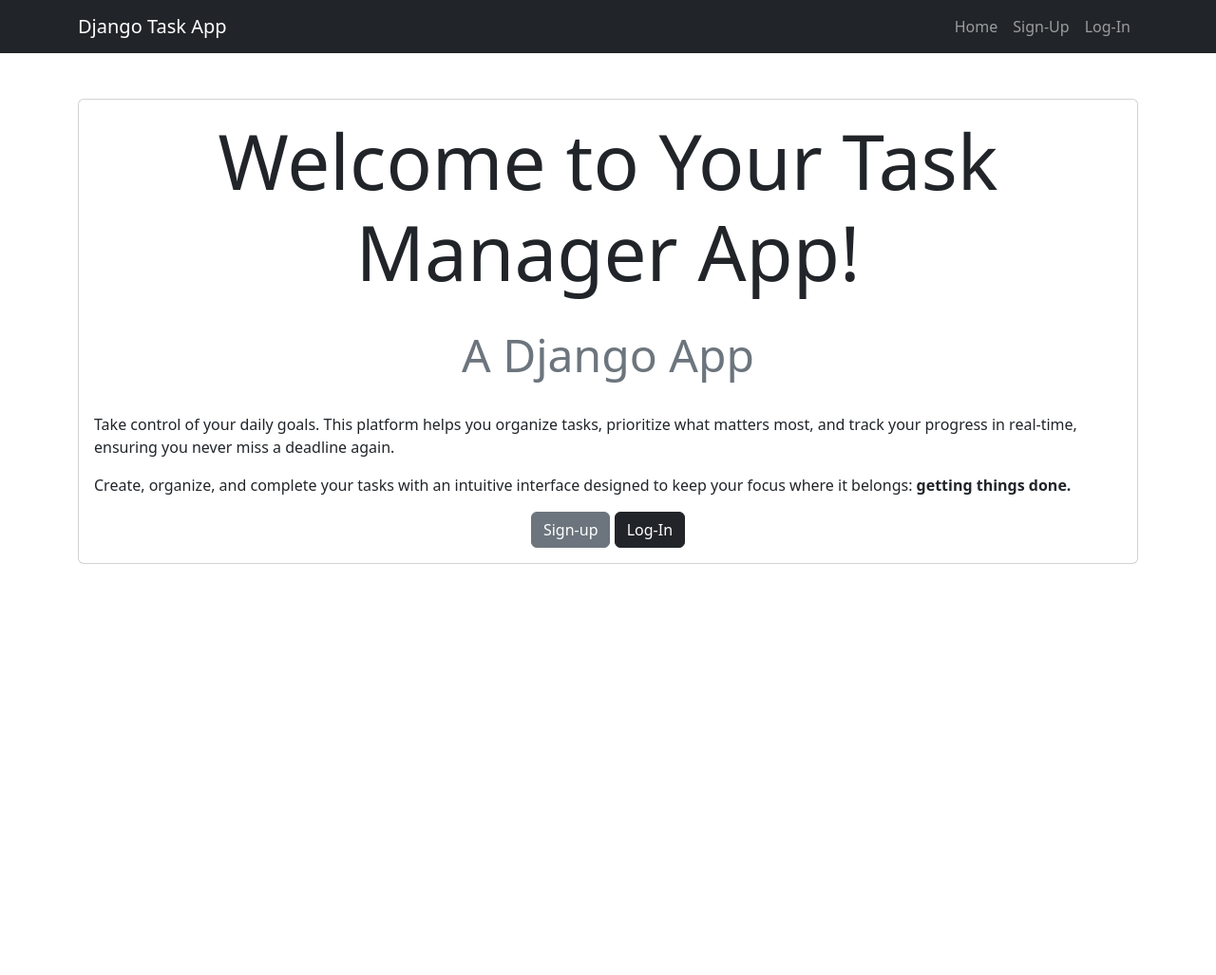
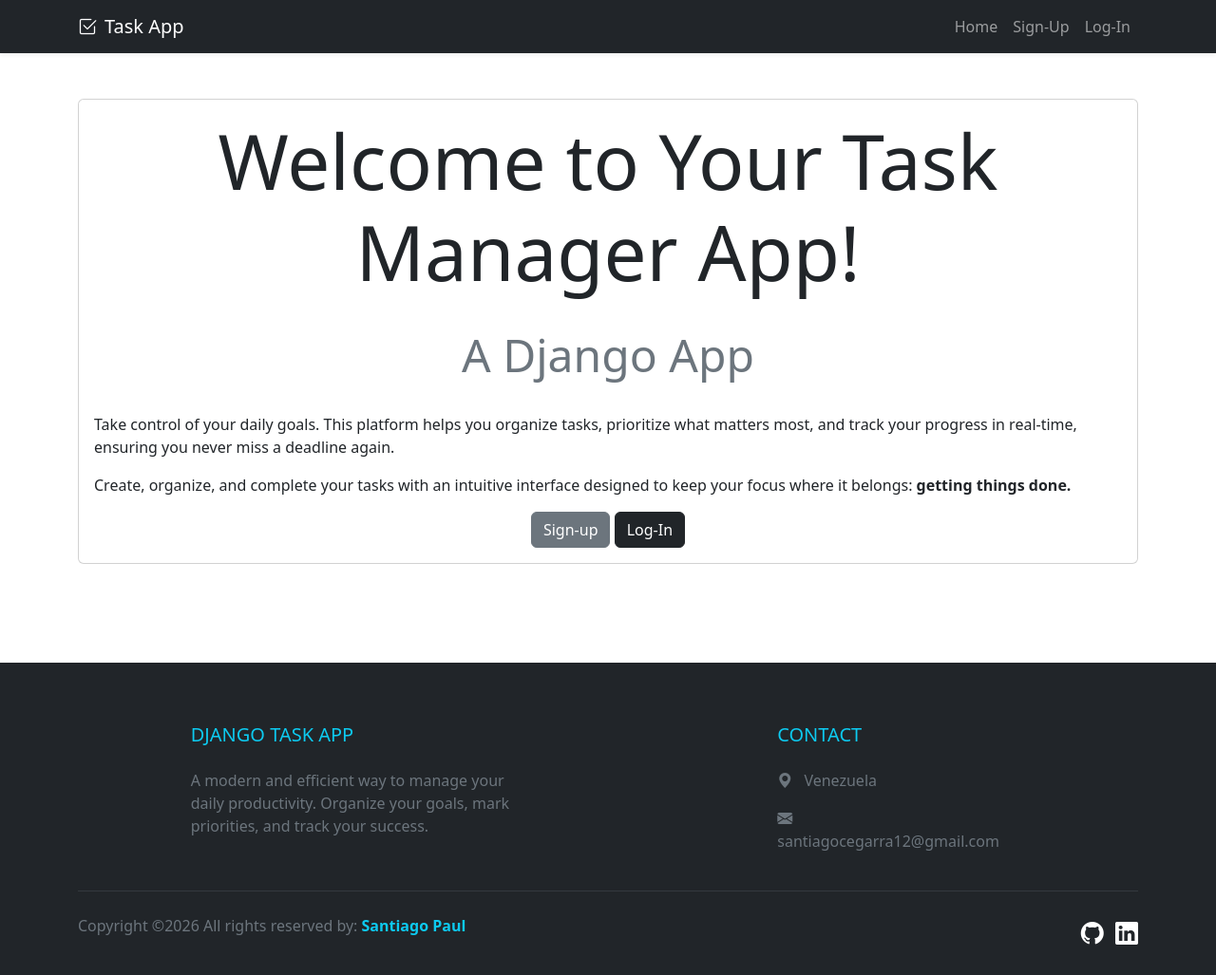
Before and after one commit to Santiago-Cegarra/Django-Task-Manager-, a Django app: page / in a window 1280 px wide. Shown: the whole page at 95% size. Before the commit the page ends 594 px from the top, so only its background shows below. Run offline with Django 5.2, Linux system fonts and the light colour scheme.

Commit message:
Upgrade base layout and improving footer

```diff
--- a/tasks/templates/base.html
+++ b/tasks/templates/base.html
@@ -10,10 +10,12 @@
     <link rel="stylesheet" href="https://cdn.jsdelivr.net/npm/bootstrap-icons@1.11.3/font/bootstrap-icons.min.css">
 </head>
 
-<body>
-    <nav class="navbar navbar-expand-lg bg-dark navbar-dark">
+<body class="d-flex flex-column min-vh-100">
+    <nav class="navbar navbar-expand-lg bg-dark navbar-dark shadow-sm">
     <div class="container">
-        <a class="navbar-brand" href="/">Django Task App</a>
+        <a class="navbar-brand" href="/">
+            <i class="bi bi-check2-square me-2"></i>Task App
+        </a>
         <button class="navbar-toggler" type="button" data-bs-toggle="collapse" data-bs-target="#navbarNavDropdown" aria-controls="navbarNavDropdown" aria-expanded="false" aria-label="Toggle navigation">
         <span class="navbar-toggler-icon"></span>
         </button>
@@ -33,9 +35,59 @@
         </div>
     </div>
     </nav>
-    {% block content %}
-    {% endblock %}
 
+    <div class="flex-grow-1 mb-2">
+        {% block content %}
+        {% endblock %}
+    </div>
+
+    <footer class="bg-dark text-white pt-5 pb-4 mt-5">
+        <div class="container text-center text-md-start">
+            <div class="row">
+                <div class="col-md-4 col-lg-4 col-xl-4 mx-auto mt-3">
+                    <h5 class="text-uppercase mb-4 font-weight-bold text-info">Django Task App</h5>
+                    <p class="text-secondary">
+                        A modern and efficient way to manage your daily productivity. Organize your goals, mark priorities, and track your success.
+                    </p>
+                </div>
+                {% if user.is_authenticated %}
+                <div class="col-md-2 col-lg-2 col-xl-2 mx-auto mt-3">
+                    <h5 class="text-uppercase mb-3 font-weight-bold text-info">Get Started</h5>
+                    <p class="text-secondary">
+                        Start Tracking your success.
+                    </p>
+                    <p><a href="/tasks" class="text-info text-decoration-underline" style="text-decoration: none;">My Tasks</a></p>
+                    <p><a href="/task/create" class="text-info text-decoration-underline" style="text-decoration: none;">New Task</a></p>
+                </div>
+                {% endif %}
+                <div class="col-md-4 col-lg-3 col-xl-3 mx-auto mt-3">
+                    <h5 class="text-uppercase mb-4 font-weight-bold text-info">Contact</h5>
+                    <p class="text-secondary"><i class="bi bi-geo-alt-fill me-2"></i> Venezuela</p>
+                    <p class="text-secondary"><i class="bi bi-envelope-fill me-2"></i> santiagocegarra12@gmail.com</p>
+                </div>
+            </div>
+            <hr class="mb-4 mt-4 border-secondary">
+            <div class="row align-items-center">
+                <div class="col-md-7 col-lg-8">
+                    <p class="text-secondary">Copyright ©2026 All rights reserved by:
+                        <strong class="text-info">Santiago Paul</strong>
+                    </p>
+                </div>
+                <div class="col-md-5 col-lg-4">
+                    <div class="text-center text-md-end">
+                        <ul class="list-unstyled list-inline mb-0">
+                            <li class="list-inline-item">
+                                <a href="https://github.com/Santiago-Cegarra" class="text-white" style="font-size: 1.5rem;"><i class="bi bi-github"></i></a>
+                            </li>
+                            <li class="list-inline-item">
+                                <a href="https://www.linkedin.com/in/santiago-paul-cegarra-ba3286377/" class="text-white" style="font-size: 1.5rem;"><i class="bi bi-linkedin"></i></a>
+                            </li>
+                        </ul>
+                    </div>
+                </div>
+            </div>
+        </div>
+    </footer>
 
     <script src="https://cdn.jsdelivr.net/npm/bootstrap@5.3.3/dist/js/bootstrap.bundle.min.js"></script>
 </body>
```
